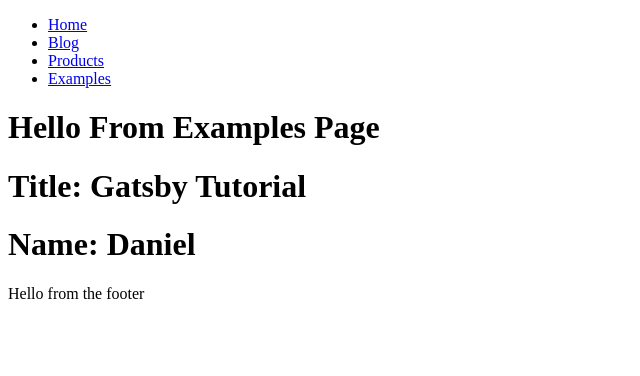
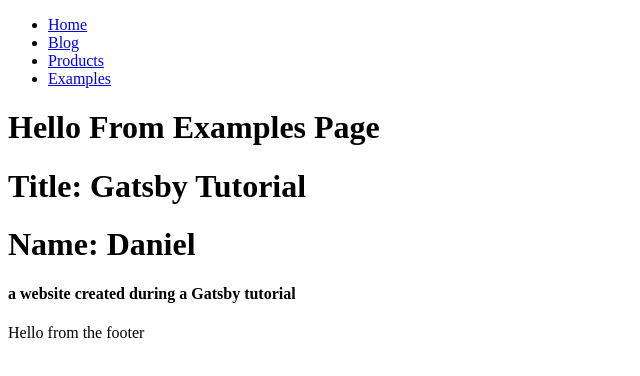
Before and after one commit to danielalexvega/gatsby_tutorial, a Gatsby site: page /examples in a window 1280 px wide. Shown: the whole page, without its empty margins (0-640 px from the left). Built offline with nearby package versions, Linux system fonts and the light colour scheme; Gatsby itself is replaced by a stand-in of ours.

Commit message:
more graphql queries

```diff
--- a/src/examples/Header.js
+++ b/src/examples/Header.js
@@ -2,7 +2,7 @@
 import { useStaticQuery, graphql } from 'gatsby';
 const getData = graphql`{
   site {
-    siteMetadata {
+    info:siteMetadata {
       person {
         age
         name
@@ -16,12 +16,12 @@
 }`;
 
 const Header = () => {
-  const { site: { siteMetadata: { title, person: { name } } } } = useStaticQuery(getData);
+  const { site: { info: { title, person: { name } } } } = useStaticQuery(getData);
 
   return (
     <div>
-      {/* <h1>title: {data.site.siteMetadata.title}</h1> */}
-      {/* <h1>name: {data.site.siteMetadata.person.name}</h1> */}
+      {/* <h1>title: {data.site.info.title}</h1> */}
+      {/* <h1>name: {data.site.info.person.name}</h1> */}
       <h1>title: {title}</h1>
       <h1>name: {name}</h1>
 
--- /dev/null
+++ b/src/examples/HeaderStatic.js
@@ -0,0 +1,27 @@
+import React from "react"
+import { StaticQuery, graphql } from "gatsby"
+
+const HeaderStatic = () => (
+  <StaticQuery
+    query={graphql`
+      {
+        site {
+          info: siteMetadata {
+            person {
+              age
+              name
+            }
+            author
+            data
+            description
+            title
+          }
+        }
+      }
+    `}
+    render={data => <h4>{data.site.info.description}</h4>
+    }
+  ></StaticQuery>
+)
+
+export default HeaderStatic
--- a/src/pages/examples.js
+++ b/src/pages/examples.js
@@ -1,12 +1,17 @@
 import React from 'react';
 import Layout from '../components/Layout';
 import Header from '../examples/Header';
+import HeaderStatic from '../examples/HeaderStatic';
+import { graphql } from 'gatsby';
 
 const examples = () => {
+
+
     return (
         <Layout>
             <h1>Hello from examples page</h1>
             <Header />
+            <HeaderStatic />
         </Layout>
     )
 }
--- a/src/pages/index.js
+++ b/src/pages/index.js
@@ -1,12 +1,12 @@
 import React from "react"
 import Layout from '../components/Layout';
-import { ExampleButton } from '../components/Button';
+// import { ExampleButton } from '../components/Button';
 
 export default function Home() {
   return (
     <Layout>
       <h1>Hello from Gatsby</h1>
-      <ExampleButton>click me</ExampleButton>
+      {/* <ExampleButton>click me</ExampleButton> */}
     </Layout>
   )
 }
```
